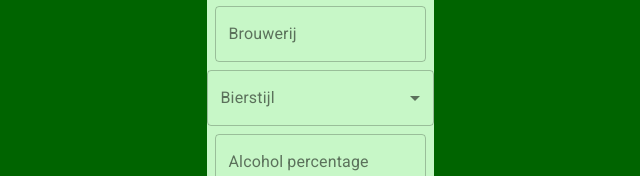
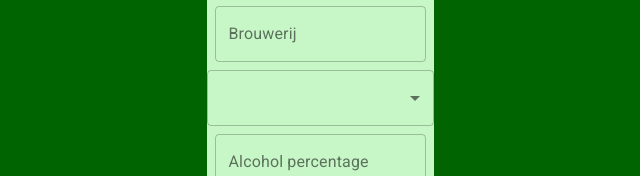
Before and after one commit to mijnbier/app, a React (Create React App) app: page /add-beer in a window 1280 px wide. Shown: the part 332-508 px from the top of the page, without its empty margins (320-960 px from the left). Built offline with nearby package versions, Linux system fonts and the light colour scheme.

Commit message:
Formcontrol

```diff
--- a/src/Pages/AddBeer.js
+++ b/src/Pages/AddBeer.js
@@ -51,7 +51,7 @@ export default function AddBeer() {
                     label="Brouwerij"
                     variant="outlined"
                 />
-                <FormControl className={classes.root} variant="outlined" >
+
                     <InputLabel id="selectbeerstyle">Bierstijl</InputLabel>
                     <Select
                         id="beerstyle"
@@ -66,7 +66,7 @@ export default function AddBeer() {
                         <MenuItem value={'weizen'}>Weizen</MenuItem>
                         <MenuItem value={'witbier'}>Witbier</MenuItem>
                     </Select>
-                </FormControl>
+
                 <TextField
                     id="alcohol"
                     label="Alcohol percentage"
```
